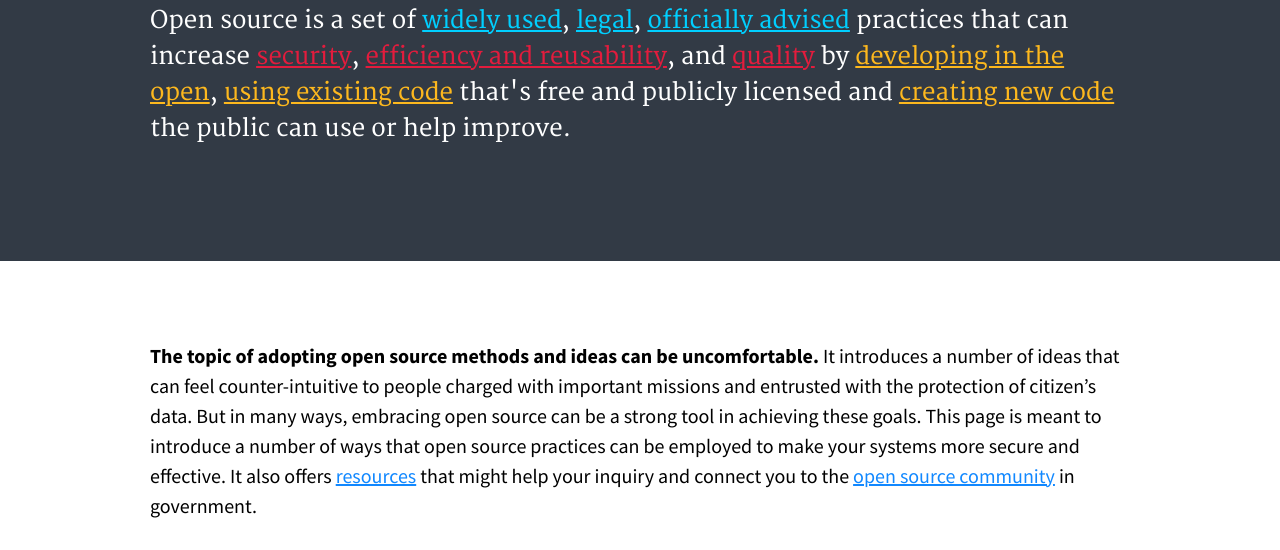
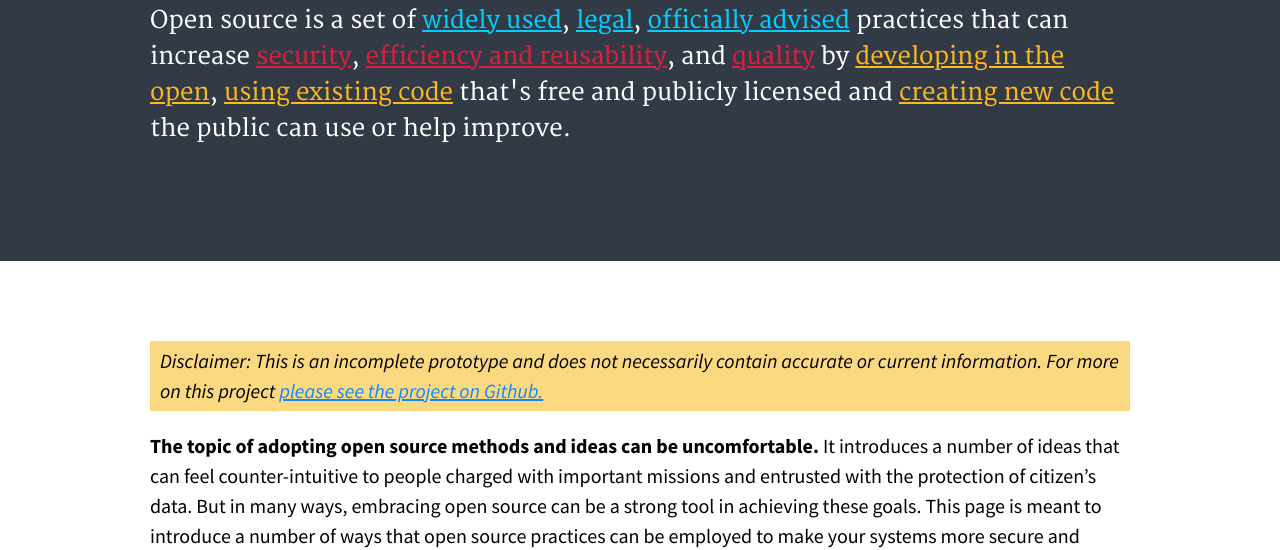
Before and after one commit to 18F/onepage-opensource, a website: page index.html in a window 1280 px wide. Shown: the part 223-773 px from the top of the page. Drawn offline with nearby package versions, Linux system fonts and the light colour scheme.

Commit message:
Added disclaimer

```diff
--- a/index.html
+++ b/index.html
@@ -69,6 +69,9 @@
     <section class="opos-purpose">
       <div class="usa-grid">
         <div class="usa-width-one-whole">
+          <p class="opos-highlight">
+            <em> Disclaimer: This is an incomplete prototype and does not necessarily contain accurate or current information. For more on this project <a href="https://github.com/18F/onepage-opensource">please see the project on Github.</em></a>
+          </p>
           <p>
             <strong>The topic of adopting open source methods and ideas can be uncomfortable.</strong> It introduces a number of ideas that can feel counter-intuitive to people charged with important missions and entrusted with the protection of citizen’s data. But in many ways, embracing open source can be a strong tool in achieving these goals. This page is meant to introduce a number of ways that open source practices can be employed to make your systems more secure and effective. It also offers <a href="#opos-resources">resources</a> that might help your inquiry and connect you to the <a href="#opos-community">open source community</a> in government.
           </p>
--- a/src/stylesheets/opos/opos.scss
+++ b/src/stylesheets/opos/opos.scss
@@ -3,6 +3,12 @@ hr {
   border-top-style: solid;
   margin-top: ($grid-margins * 1.5);
   margin-bottom: ($grid-margins * 1.5);
+}
+
+.opos-highlight {
+  background-color: $color-gold-lighter;
+  display: block;
+  padding: .5rem 1rem;
 }
 
 .opos-header {
```
Also changed, not shown: dist/css/uswds.css.
